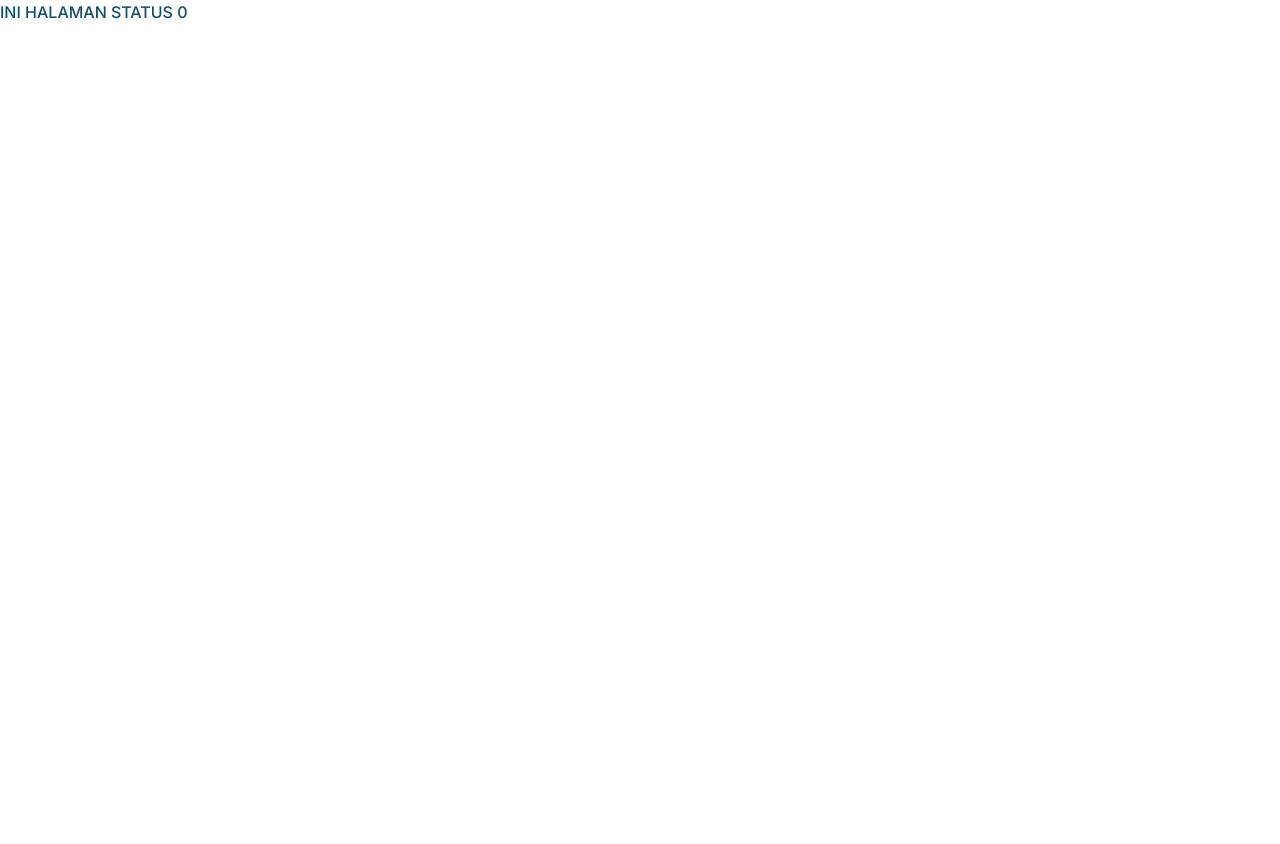
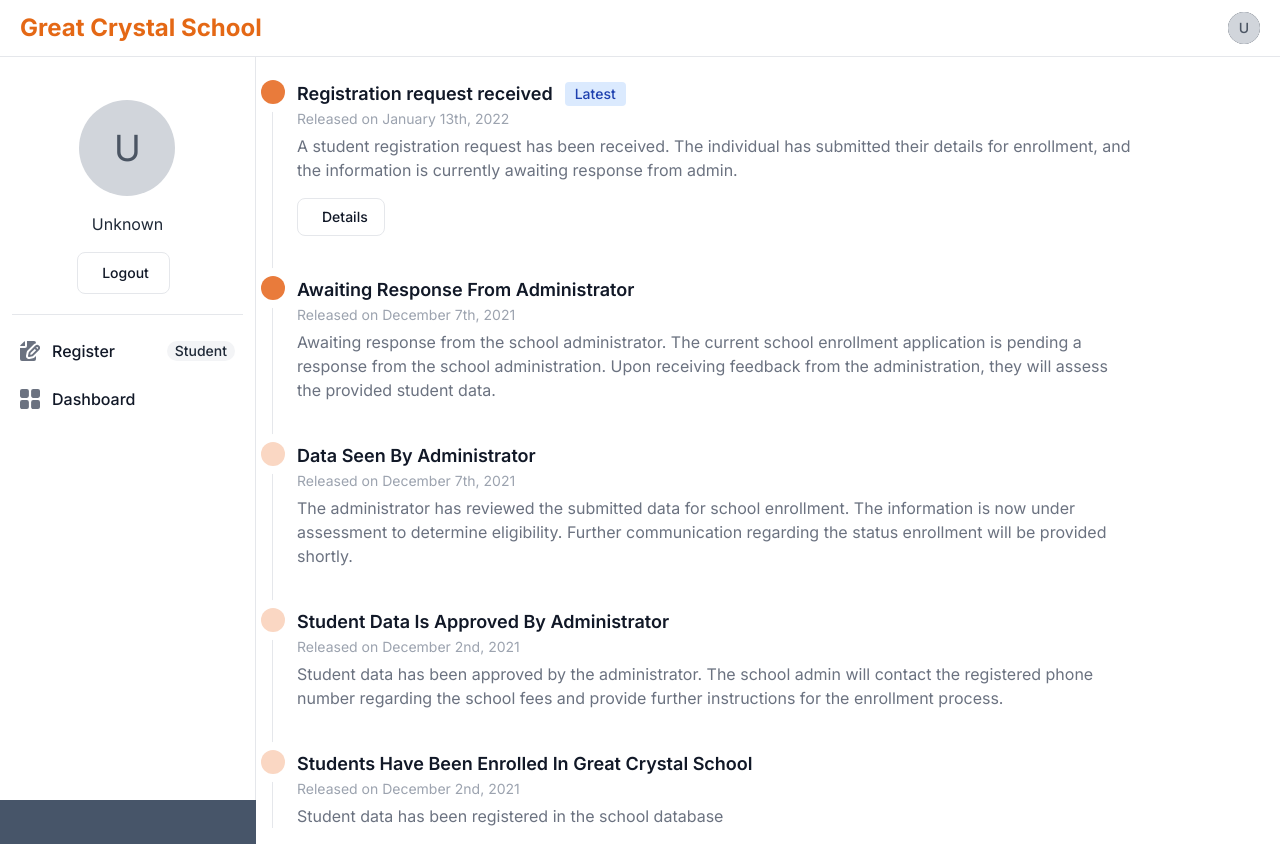
Before and after one commit to Sofyanfyan/reg-app, a Next.js app in the folder frontend/: page /status/1 in a window 1280 px wide. Before the commit the page ends 800 px from the top, so only its background shows below. Built offline with nearby package versions, Linux system fonts and the light colour scheme.

Commit message:
slicing progress registration

```diff
--- a/frontend/src/app/status/[id]/page.tsx
+++ b/frontend/src/app/status/[id]/page.tsx
@@ -1,17 +1,126 @@
 "use client";
 
-import { useRouter } from "next/router";
-import { useSearchParams } from "next/navigation";
+import { usePathname } from "next/navigation";
 import { useEffect, useState } from "react";
+import Navbar from "@/components/Content/Navbar";
 
 export default function status() {
-  const [id, setId] = useState(0);
+  const [id, setId] = useState("");
+  const pathName = usePathname();
+  useEffect(() => {
+    const path = pathName.split("/");
+    setId(path[2]);
+  }, [setId]);
 
-  // useEffect(() => {
-  //   const idParams = useSearchParams();
-  //   const id = idParams.get("id");
-  //   setId(id);
-  // }, []);
-
-  return <h1 className="font-medium text-cyan-900">INI HALAMAN STATUS {id}</h1>;
+  return (
+    <>
+      <div className="h-full w-full bg-slate-600">
+        <Navbar />
+        <div className="bg-white p-4 sm:ml-64 h-full">
+          <ol className="relative border-s border-gray-200 mt-16 lg:me-32">
+            <li className="mb-10 ms-6">
+              <span className="absolute flex items-center justify-center w-6 h-6 bg-[#e97b3b] rounded-full -start-3 ring-8 ring-white">
+                {/* <svg
+                  className="w-2.5 h-2.5 text-blue-800"
+                  aria-hidden="true"
+                  xmlns="http://www.w3.org/2000/svg"
+                  fill="currentColor"
+                  viewBox="0 0 20 20"
+                >
+                  <path d="M20 4a2 2 0 0 0-2-2h-2V1a1 1 0 0 0-2 0v1h-3V1a1 1 0 0 0-2 0v1H6V1a1 1 0 0 0-2 0v1H2a2 2 0 0 0-2 2v2h20V4ZM0 18a2 2 0 0 0 2 2h16a2 2 0 0 0 2-2V8H0v10Zm5-8h10a1 1 0 0 1 0 2H5a1 1 0 0 1 0-2Z" />
+                </svg> */}
+                <i className="fa-solid fa-check fa-xs"></i>
+              </span>
+              <h3 className="flex items-center mb-1 text-lg font-semibold text-gray-900">
+                Registration request received
+                <span className="bg-blue-100 text-blue-800 text-sm font-medium me-2 px-2.5 py-0.5 rounded ms-3">
+                  Latest
+                </span>
+              </h3>
+              <time className="block mb-2 text-sm font-normal leading-none text-gray-400">
+                Released on January 13th, 2022
+              </time>
+              <p className="mb-4 text-base font-normal text-gray-500">
+                A student registration request has been received. The individual
+                has submitted their details for enrollment, and the information
+                is currently awaiting response from admin.
+              </p>
+              <a
+                href="#"
+                className="inline-flex items-center px-4 py-2 text-sm font-medium text-gray-900 bg-white border border-gray-200 rounded-lg hover:bg-gray-100 hover:text-blue-700 focus:z-10 focus:ring-4 focus:outline-none focus:ring-gray-200 focus:text-blue-700"
+              >
+                <i className="fa-solid fa-circle-info me-2 fa-lg"></i>
+                Details
+              </a>
+            </li>
+            <li className="mb-10 ms-6">
+              <span className="absolute flex items-center justify-center w-6 h-6 bg-[#e97b3b] rounded-full -start-3 ring-8 ring-white ">
+                <i className="fa-solid fa-spinner fa-spin-pulse"></i>
+              </span>
+              <h3 className="mb-1 text-lg font-semibold text-gray-900">
+                Awaiting Response From Administrator
+              </h3>
+              <time className="block mb-2 text-sm font-normal leading-none text-gray-400">
+                Released on December 7th, 2021
+              </time>
+              <p className="text-base font-normal text-gray-500">
+                Awaiting response from the school administrator. The current
+                school enrollment application is pending a response from the
+                school administration. Upon receiving feedback from the
+                administration, they will assess the provided student data.
+              </p>
+            </li>
+            <li className="mb-10 ms-6">
+              <span className="absolute flex items-center justify-center w-6 h-6 bg-[#fad7c3] rounded-full -start-3 ring-8 ring-white ">
+                <i className="fa-solid fa-calendar text-[#b36539] fa-xs"></i>
+              </span>
+              <h3 className="mb-1 text-lg font-semibold text-gray-900">
+                Data Seen By Administrator
+              </h3>
+              <time className="block mb-2 text-sm font-normal leading-none text-gray-400">
+                Released on December 7th, 2021
+              </time>
+              <p className="text-base font-normal text-gray-500">
+                The administrator has reviewed the submitted data for school
+                enrollment. The information is now under assessment to determine
+                eligibility. Further communication regarding the status
+                enrollment will be provided shortly.
+              </p>
+            </li>
+            <li className="mb-10 ms-6">
+              <span className="absolute flex items-center justify-center w-6 h-6 bg-[#fad7c3] rounded-full -start-3 ring-8 ring-white ">
+                <i className="fa-solid fa-calendar text-[#b36539] fa-xs"></i>
+              </span>
+              <h3 className="mb-1 text-lg font-semibold text-gray-900">
+                Student Data Is Approved By Administrator
+              </h3>
+              <time className="block mb-2 text-sm font-normal leading-none text-gray-400">
+                Released on December 2nd, 2021
+              </time>
+              <p className="text-base font-normal text-gray-500">
+                Student data has been approved by the administrator. The school
+                admin will contact the registered phone number regarding the
+                school fees and provide further instructions for the enrollment
+                process.
+              </p>
+            </li>
+            <li className="ms-6">
+              <span className="absolute flex items-center justify-center w-6 h-6 bg-[#fad7c3] rounded-full -start-3 ring-8 ring-white ">
+                <i className="fa-solid fa-calendar text-[#b36539] fa-xs"></i>
+              </span>
+              <h3 className="mb-1 text-lg font-semibold text-gray-900">
+                Students Have Been Enrolled In Great Crystal School
+              </h3>
+              <time className="block mb-2 text-sm font-normal leading-none text-gray-400">
+                Released on December 2nd, 2021
+              </time>
+              <p className="text-base font-normal text-gray-500">
+                Student data has been registered in the school database
+              </p>
+            </li>
+          </ol>
+        </div>
+      </div>
+    </>
+  );
 }
--- a/frontend/src/app/users/registers/page.tsx
+++ b/frontend/src/app/users/registers/page.tsx
@@ -9,8 +9,8 @@ import RegisFather from "@/components/Page/RegisFather";
 import RegisBrotherSister from "@/components/Page/RegisBrotherSister";
 
 export default function Register() {
-  const [idx, setIdx] = useState(3);
-  const [form, setForm] = useState("b/s");
+  const [idx, setIdx] = useState(1);
+  const [form, setForm] = useState("student");
 
   let display: any;
 
```
